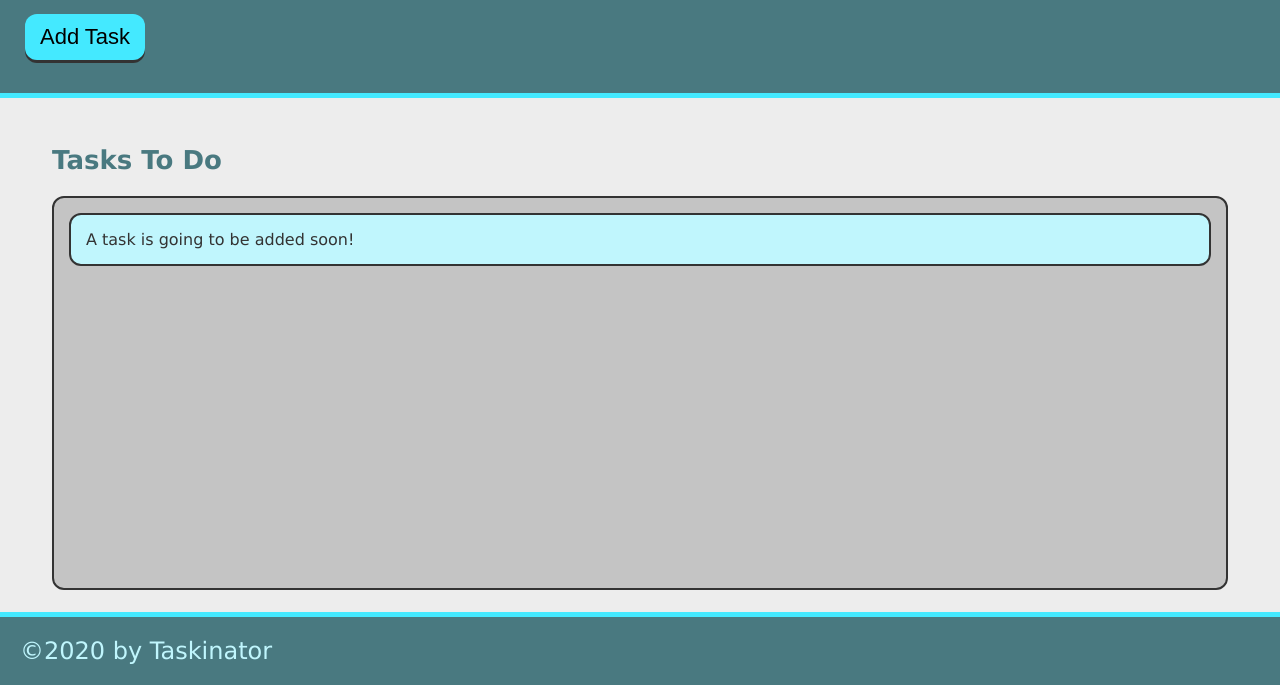
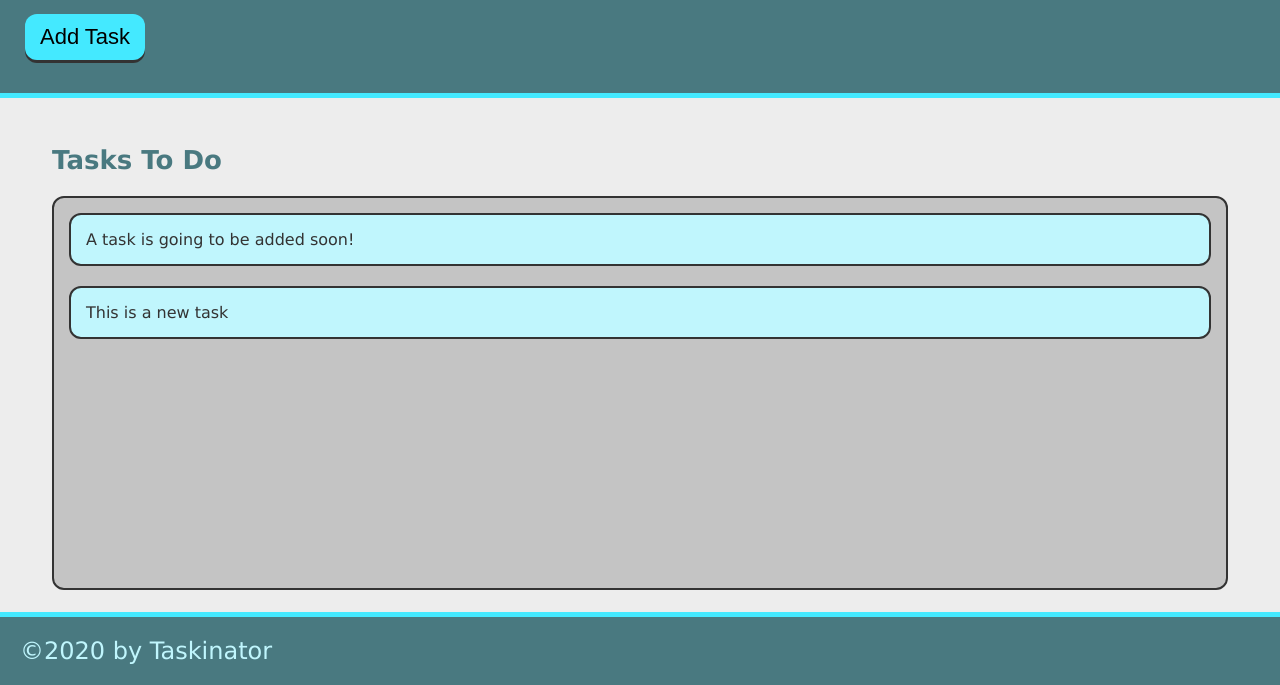
Before and after one commit to Patrickgp/Taskinator, a plain HTML site: page index.html in a window 1280 px wide. Both pictures are taken after a click on the button "Add Task". Shown: the part 115-800 px from the top of the page. Drawn offline with Linux system fonts and the light colour scheme.

Commit message:
added ability to add a new task

```diff
--- a/assets/js/script.js
+++ b/assets/js/script.js
@@ -0,0 +1,11 @@
+var buttonEl = document.querySelector("#save-task");
+var tasksToDoEl = document.querySelector("#tasks-to-do");
+
+var createTaskHandler = function () {
+    var listItemEl = document.createElement("li");
+    listItemEl.className = "task-item";
+    listItemEl.textContent = "This is a new task";
+    tasksToDoEl.appendChild(listItemEl);
+}
+
+buttonEl.addEventListener("click", createTaskHandler);
--- a/index.html
+++ b/index.html
@@ -13,13 +13,13 @@
     <header>
         <h1 class="page-title">Taskinator</h1>
         <p>Click the button below to add a new task!</p>
-        <button class="btn">Add Task</button>
+        <button class="btn" id="save-task">Add Task</button>
     </header>
 
     <main class="page-content">
         <section class="task-list-wrapper">
             <h2 class="list-title">Tasks To Do</h2>
-            <ul class="task-list">
+            <ul class="task-list" id="tasks-to-do">
                 <li class="task-item">A task is going to be added soon!</li>
             </ul>
         </section>
```
